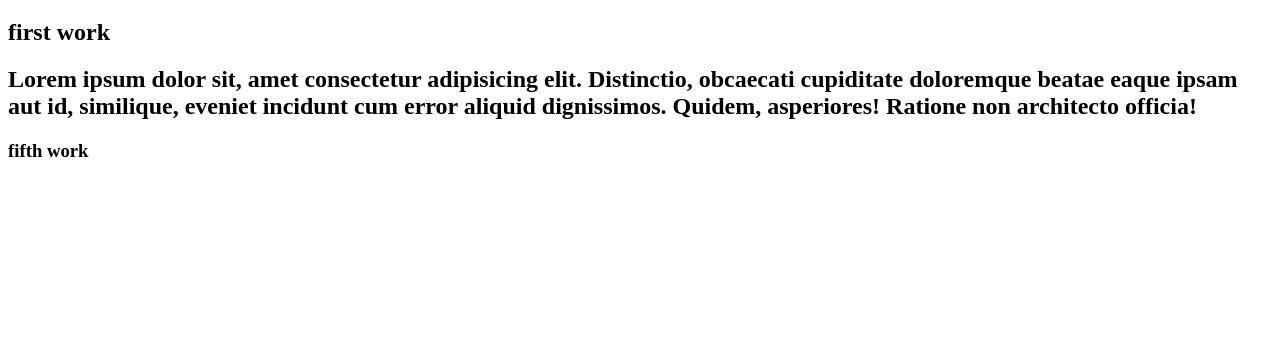
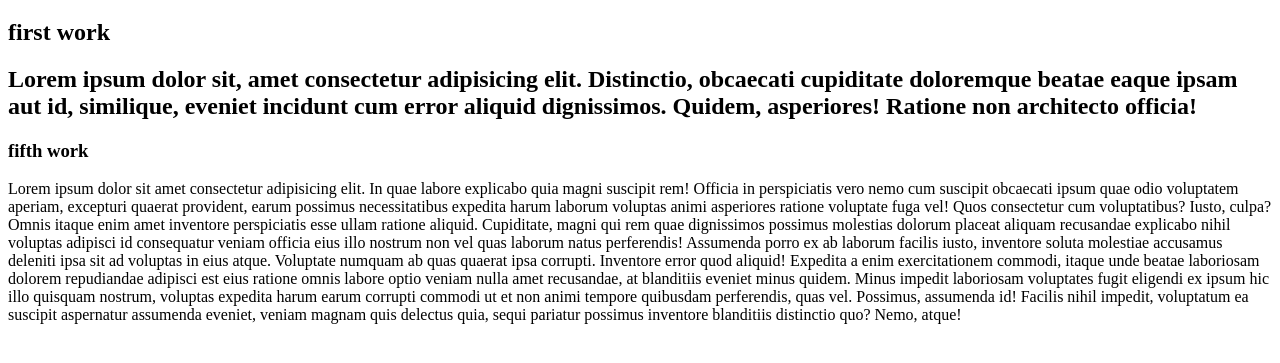
Before and after one commit to fariha-shafiq123/practice_2505g3, a plain HTML site: page index.html in a window 1280 px wide. Shown: the part 61-424 px from the top of the page. Drawn offline with Linux system fonts and the light colour scheme.

Commit message:
index updat

```diff
--- a/index.html
+++ b/index.html
@@ -10,5 +10,6 @@
     <h2>first work</h2>
     <h2>Lorem ipsum dolor sit, amet consectetur adipisicing elit. Distinctio, obcaecati cupiditate doloremque beatae eaque ipsam aut id, similique, eveniet incidunt cum error aliquid dignissimos. Quidem, asperiores! Ratione non architecto officia!</h2>
     <h3>fifth work</h3>
+    Lorem ipsum dolor sit amet consectetur adipisicing elit. In quae labore explicabo quia magni suscipit rem! Officia in perspiciatis vero nemo cum suscipit obcaecati ipsum quae odio voluptatem aperiam, excepturi quaerat provident, earum possimus necessitatibus expedita harum laborum voluptas animi asperiores ratione voluptate fuga vel! Quos consectetur cum voluptatibus? Iusto, culpa? Omnis itaque enim amet inventore perspiciatis esse ullam ratione aliquid. Cupiditate, magni qui rem quae dignissimos possimus molestias dolorum placeat aliquam recusandae explicabo nihil voluptas adipisci id consequatur veniam officia eius illo nostrum non vel quas laborum natus perferendis! Assumenda porro ex ab laborum facilis iusto, inventore soluta molestiae accusamus deleniti ipsa sit ad voluptas in eius atque. Voluptate numquam ab quas quaerat ipsa corrupti. Inventore error quod aliquid! Expedita a enim exercitationem commodi, itaque unde beatae laboriosam dolorem repudiandae adipisci est eius ratione omnis labore optio veniam nulla amet recusandae, at blanditiis eveniet minus quidem. Minus impedit laboriosam voluptates fugit eligendi ex ipsum hic illo quisquam nostrum, voluptas expedita harum earum corrupti commodi ut et non animi tempore quibusdam perferendis, quas vel. Possimus, assumenda id! Facilis nihil impedit, voluptatum ea suscipit aspernatur assumenda eveniet, veniam magnam quis delectus quia, sequi pariatur possimus inventore blanditiis distinctio quo? Nemo, atque!
 </body>
 </html>
```
